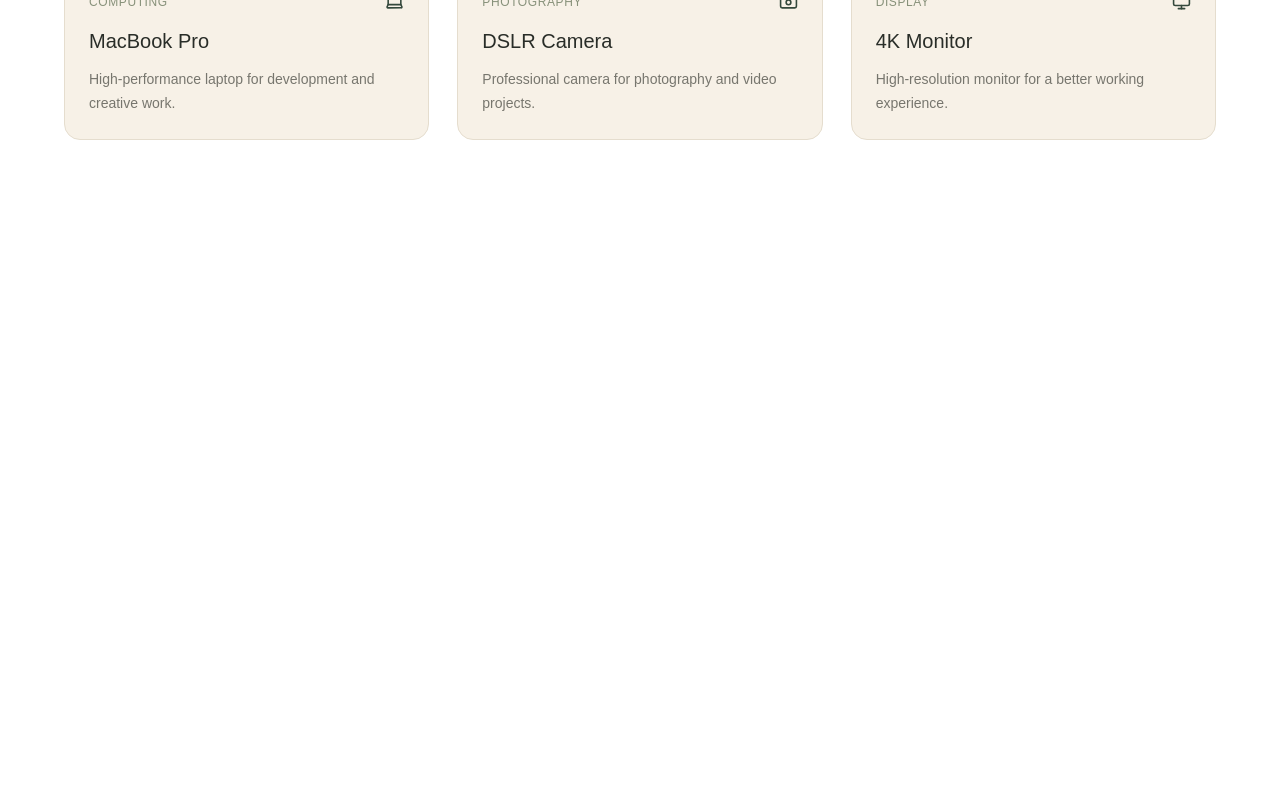
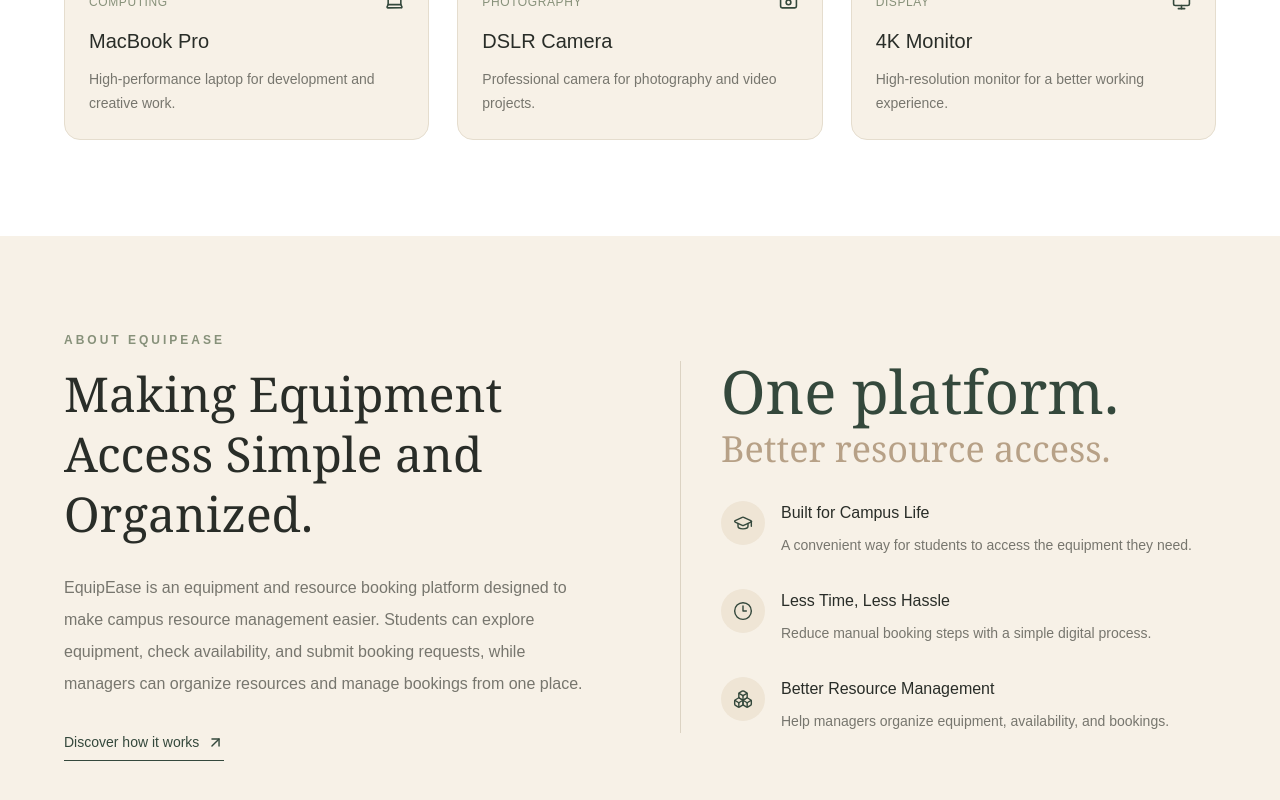
Before and after one commit to TajaparaDhruva/UpkaranHub, a Next.js app in the folder frontend/: page / in a window 1280 px wide. Shown: the part 3192-3992 px from the top of the page. Before the commit the page ends 3428 px from the top, so only its background shows below. Built offline with nearby package versions, Linux system fonts and the light colour scheme.

Commit message:
add about section

```diff
--- /dev/null
+++ b/frontend/src/app/components/landing/AboutSection.tsx
@@ -0,0 +1,101 @@
+
+import {
+  GraduationCap,
+  Clock3,
+  Boxes,
+  ArrowUpRight,
+} from "lucide-react";
+
+const highlights = [
+  {
+    icon: GraduationCap,
+    title: "Built for Campus Life",
+    description:
+      "A convenient way for students to access the equipment they need.",
+  },
+  {
+    icon: Clock3,
+    title: "Less Time, Less Hassle",
+    description:
+      "Reduce manual booking steps with a simple digital process.",
+  },
+  {
+    icon: Boxes,
+    title: "Better Resource Management",
+    description:
+      "Help managers organize equipment, availability, and bookings.",
+  },
+];
+
+export default function AboutSection() {
+  return (
+    <section
+      id="about"
+      className="bg-[#F7F1E7] px-6 py-24 sm:px-10 lg:px-16"
+    >
+      <div className="mx-auto grid max-w-7xl grid-cols-1 items-center gap-14 lg:grid-cols-2 lg:gap-20">
+
+        <div>
+          <p className="mb-4 text-xs font-semibold uppercase tracking-[0.25em] text-[#87917A]">
+            About EquipEase
+          </p>
+
+          <h2 className="max-w-xl font-serif text-3xl font-medium leading-tight text-[#292D28] sm:text-4xl lg:text-5xl">
+            Making Equipment Access Simple and Organized.
+          </h2>
+
+          <p className="mt-7 max-w-xl text-sm leading-8 text-[#77766E] sm:text-base">
+            EquipEase is an equipment and resource booking platform
+            designed to make campus resource management easier.
+            Students can explore equipment, check availability, and
+            submit booking requests, while managers can organize
+            resources and manage bookings from one place.
+          </p>
+
+          <a
+            href="#how-it-works"
+            className="mt-8 inline-flex items-center gap-2 border-b border-[#34483C] pb-2 text-sm font-medium text-[#34483C] transition hover:gap-3"
+          >
+            Discover how it works
+            <ArrowUpRight size={17} />
+          </a>
+        </div>
+
+        <div className="border-l border-[#DCD3C3] pl-6 sm:pl-10">
+          <div className="mb-8">
+            <p className="font-serif text-5xl text-[#34483C] sm:text-6xl">
+              One platform.
+            </p>
+            <p className="mt-2 font-serif text-3xl text-[#B7A187] sm:text-4xl">
+              Better resource access.
+            </p>
+          </div>
+
+          <div className="space-y-8">
+            {highlights.map((item) => {
+              const Icon = item.icon;
+
+              return (
+                <div key={item.title} className="flex gap-4">
+                  <div className="flex h-11 w-11 shrink-0 items-center justify-center rounded-full bg-[#EFE5D5] text-[#34483C]">
+                    <Icon size={20} strokeWidth={1.7} />
+                  </div>
+
+                  <div>
+                    <h3 className="text-base font-medium text-[#292D28]">
+                      {item.title}
+                    </h3>
+
+                    <p className="mt-2 max-w-md text-sm leading-6 text-[#77766E]">
+                      {item.description}
+                    </p>
+                  </div>
+                </div>
+              );
+            })}
+          </div>
+        </div>
+      </div>
+    </section>
+  );
+}
--- a/frontend/src/app/page.tsx
+++ b/frontend/src/app/page.tsx
@@ -1,3 +1,4 @@
+import AboutSection from "./components/landing/AboutSection";
 import EquipmentShowcase from "./components/landing/EquipmentShowcase";
 import FeaturesSection from "./components/landing/FeaturesSection";
 import HeroSection from "./components/landing/HeroSection";
@@ -12,6 +13,7 @@ export default function HomePage() {
       <FeaturesSection/>
       <HowItWorks/>
       <EquipmentShowcase/>
+      <AboutSection/>
     </main>
   );
 }
```
